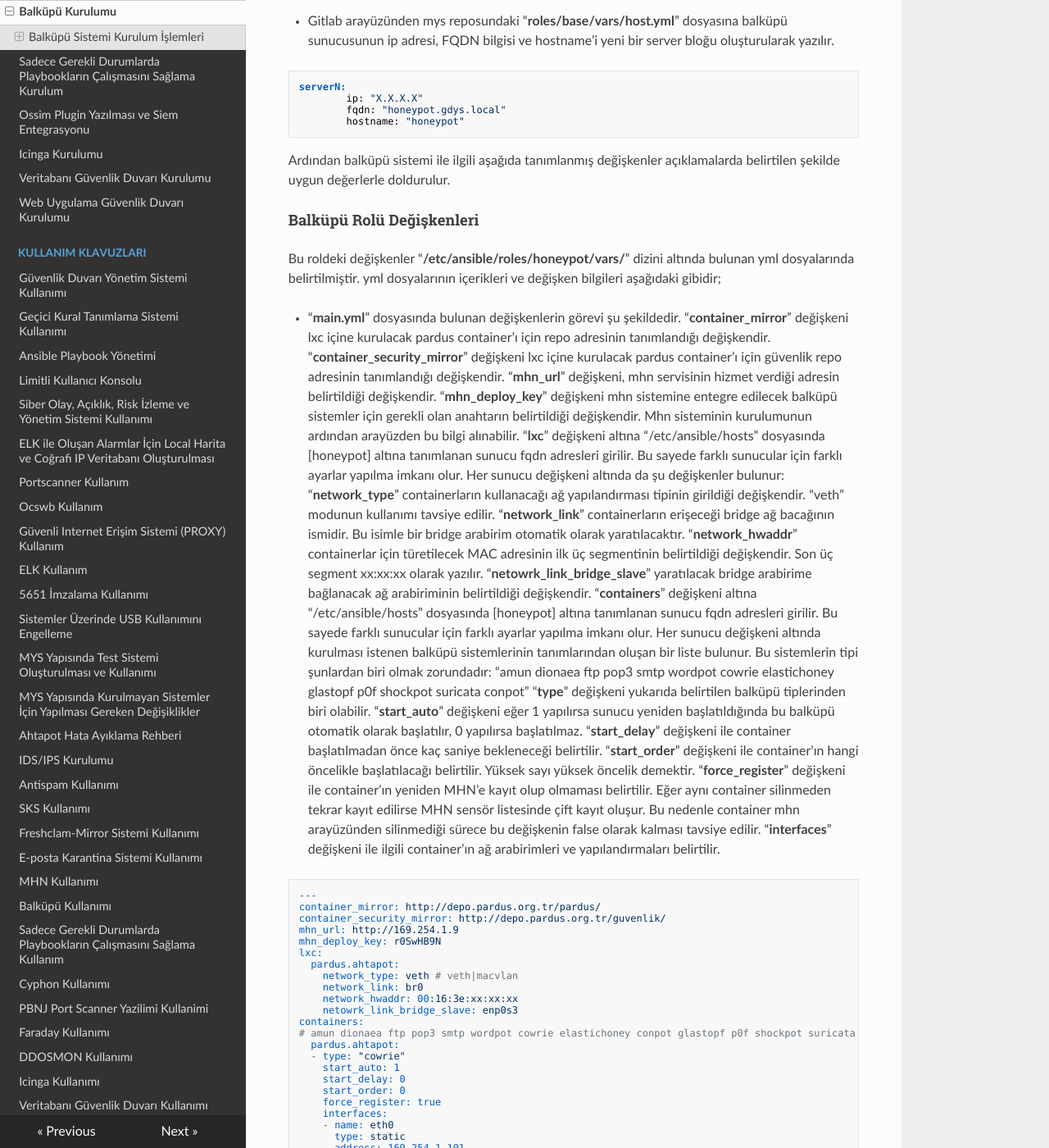
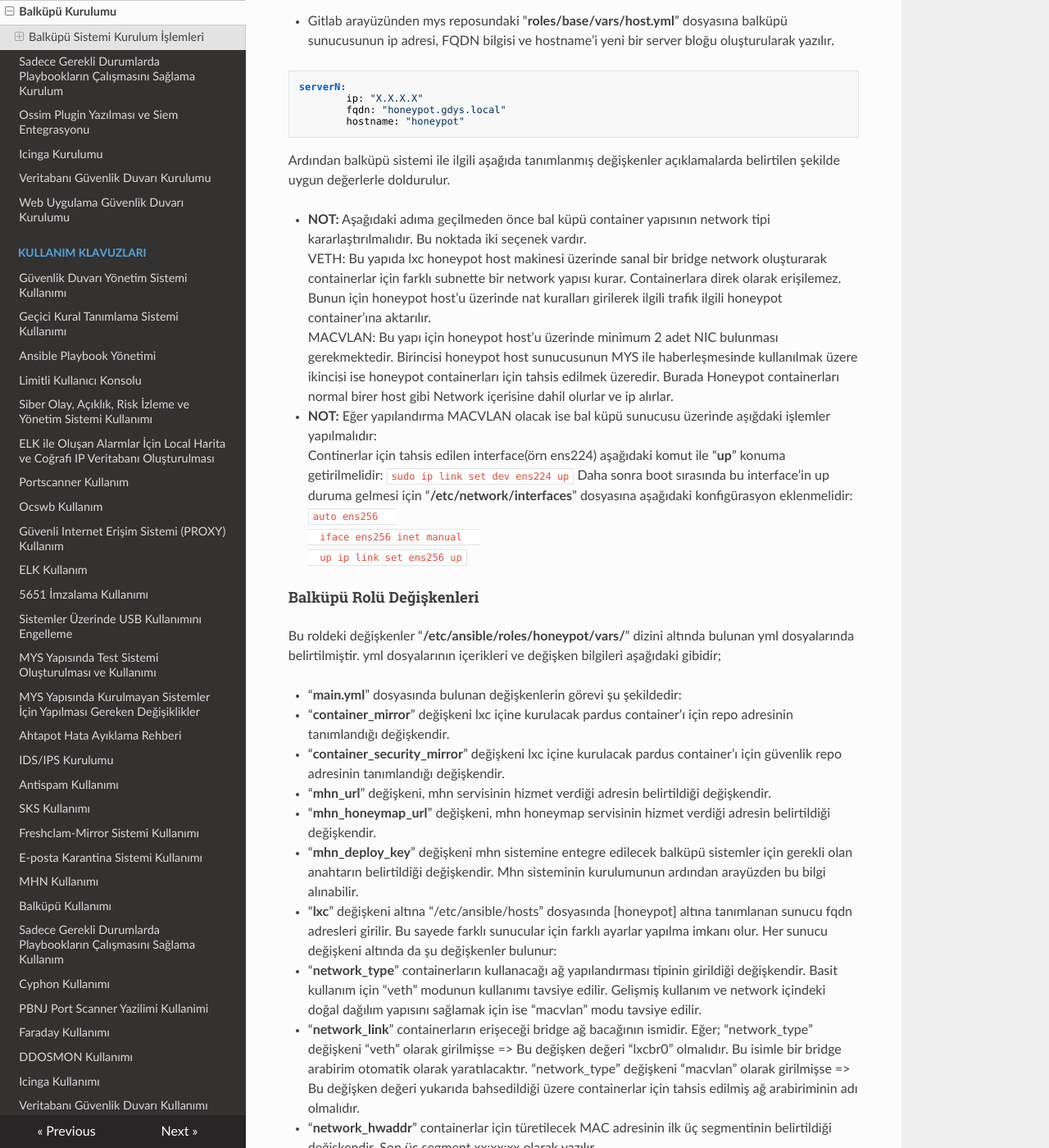
Before and after one commit to Pardus-Ahtapot/Dokumanlar, an MkDocs documentation site: the page built from docs/kurulum-yonergeleri/honeypot-kurulum.md, in a window 1280 px wide and 1400 px high, scrolled down 656 px. Shown: the whole window at 82% size. Built offline with MkDocs 1.6.1, drawn with Linux system fonts in a browser that asks for light colours; nearby versions of some CDN libraries; old or Windows-style settings are respelled for this version of MkDocs; some of the changed text lies outside the part shown.

Commit message:
Honeypot kurulum dökümanı güncellendi

````diff
--- a/docs/kurulum-yonergeleri/honeypot-kurulum.md
+++ b/docs/kurulum-yonergeleri/honeypot-kurulum.md
@@ -36,39 +36,91 @@ serverN:
 
 Ardından balküpü sistemi ile ilgili aşağıda tanımlanmış değişkenler açıklamalarda belirtilen şekilde uygun değerlerle doldurulur.
 
+- **NOT:** Aşağıdaki adıma geçilmeden önce bal küpü container yapısının network tipi kararlaştırılmalıdır. Bu noktada iki seçenek vardır.
+  VETH: Bu yapıda lxc honeypot host makinesi üzerinde sanal bir bridge network oluşturarak containerlar için farklı subnette bir network yapısı kurar. Containerlara direk olarak erişilemez. Bunun için honeypot host'u üzerinde nat kuralları girilerek ilgili trafik ilgili honeypot container'ına aktarılır.
+  MACVLAN: Bu yapı için honeypot host'u üzerinde minimum 2 adet NIC bulunması gerekmektedir. Birincisi honeypot host sunucusunun MYS ile haberleşmesinde kullanılmak üzere ikincisi ise honeypot containerları için tahsis edilmek üzeredir. Burada Honeypot containerları normal birer host gibi Network içerisine dahil olurlar ve ip alırlar.
+
+- **NOT:** Eğer yapılandırma MACVLAN olacak ise bal küpü sunucusu üzerinde aşığdaki işlemler yapılmalıdır:
+  Continerlar için tahsis edilen interface(örn ens224) aşağıdaki komut ile "**up**" konuma getirilmelidir:
+  ```
+  sudo ip link set dev ens224 up
+  ```
+  Daha sonra boot sırasında bu interface'in up duruma gelmesi için "**/etc/network/interfaces**" dosyasına aşağıdaki konfigürasyon eklenmelidir:
+  ```
+  auto ens256
+  iface ens256 inet manual
+  up ip link set ens256 up
+  ```
+
+
 
 #### Balküpü Rolü Değişkenleri
 Bu roldeki değişkenler “**/etc/ansible/roles/honeypot/vars/**” dizini altında bulunan yml dosyalarında belirtilmiştir. yml dosyalarının içerikleri ve değişken bilgileri aşağıdaki gibidir;
 
--   “**main.yml**” dosyasında bulunan değişkenlerin görevi şu şekildedir. "**container_mirror**" değişkeni lxc içine kurulacak pardus container'ı için repo adresinin tanımlandığı değişkendir. "**container_security_mirror**" değişkeni lxc içine kurulacak pardus container'ı için güvenlik repo adresinin tanımlandığı değişkendir. "**mhn_url**" değişkeni, mhn servisinin hizmet verdiği adresin belirtildiği değişkendir. "**mhn_deploy_key**" değişkeni mhn sistemine entegre edilecek balküpü sistemler için gerekli olan anahtarın belirtildiği değişkendir. Mhn sisteminin kurulumunun ardından arayüzden bu bilgi alınabilir.
-"**lxc**" değişkeni altına "/etc/ansible/hosts" dosyasında [honeypot] altına tanımlanan sunucu fqdn adresleri girilir. Bu sayede farklı sunucular için farklı ayarlar yapılma imkanı olur. Her sunucu değişkeni altında da şu değişkenler bulunur:
-"**network_type**" containerların kullanacağı ağ yapılandırması tipinin girildiği değişkendir. "veth" modunun kullanımı tavsiye edilir.
-"**network_link**" containerların erişeceği bridge ağ bacağının ismidir. Bu isimle bir bridge arabirim otomatik olarak yaratılacaktır.
-"**network_hwaddr**" containerlar için türetilecek MAC adresinin ilk üç segmentinin belirtildiği değişkendir. Son üç segment xx:xx:xx olarak yazılır.
-"**netowrk_link_bridge_slave**" yaratılacak bridge arabirime bağlanacak ağ arabiriminin belirtildiği değişkendir.
-"**containers**" değişkeni altına "/etc/ansible/hosts" dosyasında [honeypot] altına tanımlanan sunucu fqdn adresleri girilir. Bu sayede farklı sunucular için farklı ayarlar yapılma imkanı olur. Her sunucu değişkeni altında kurulması istenen balküpü sistemlerinin tanımlarından oluşan bir liste bulunur. Bu sistemlerin tipi şunlardan biri olmak zorundadır: "amun dionaea ftp pop3 smtp wordpot cowrie elastichoney glastopf p0f shockpot suricata conpot"
-"**type**" değişkeni yukarıda belirtilen balküpü tiplerinden biri olabilir.
-"**start_auto**" değişkeni eğer 1 yapılırsa sunucu yeniden başlatıldığında bu balküpü otomatik olarak başlatılır, 0 yapılırsa başlatılmaz.
-"**start_delay**" değişkeni ile container başlatılmadan önce kaç saniye bekleneceği belirtilir.
-"**start_order**" değişkeni ile container'ın hangi öncelikle başlatılacağı belirtilir. Yüksek sayı yüksek öncelik demektir.
-"**force_register**" değişkeni ile container'ın yeniden MHN'e kayıt olup olmaması belirtilir. Eğer aynı container silinmeden tekrar kayıt edilirse MHN sensör listesinde çift kayıt oluşur. Bu nedenle container mhn arayüzünden silinmediği sürece bu değişkenin false olarak kalması tavsiye edilir.
-"**interfaces**"  değişkeni ile ilgili container'ın ağ arabirimleri ve yapılandırmaları belirtilir.
+- "**main.yml**" dosyasında bulunan değişkenlerin görevi şu şekildedir:
+
+- "**container_mirror**" değişkeni lxc içine kurulacak pardus container'ı için repo adresinin tanımlandığı değişkendir.
+- "**container_security_mirror**" değişkeni lxc içine kurulacak pardus container'ı için güvenlik repo adresinin tanımlandığı değişkendir.
+- "**mhn_url**" değişkeni, mhn servisinin hizmet verdiği adresin belirtildiği değişkendir.
+- "**mhn_honeymap_url**" değişkeni, mhn honeymap servisinin hizmet verdiği adresin belirtildiği değişkendir.
+- "**mhn_deploy_key**" değişkeni mhn sistemine entegre edilecek balküpü sistemler için gerekli olan anahtarın belirtildiği değişkendir. Mhn sisteminin kurulumunun ardından arayüzden bu bilgi alınabilir.
+- "**lxc**" değişkeni altına "/etc/ansible/hosts" dosyasında [honeypot] altına tanımlanan sunucu fqdn adresleri girilir. Bu sayede farklı sunucular için farklı ayarlar yapılma imkanı olur. Her sunucu değişkeni altında da şu değişkenler bulunur:
+- "**network_type**" containerların kullanacağı ağ yapılandırması tipinin girildiği değişkendir. Basit kullanım için "veth" modunun kullanımı tavsiye edilir. Gelişmiş kullanım ve network içindeki doğal dağılım yapısını sağlamak için ise "macvlan" modu tavsiye edilir.
+- "**network_link**" containerların erişeceği bridge ağ bacağının ismidir. Eğer;
+        "network_type" değişkeni "veth" olarak girilmişse => Bu değişken değeri "lxcbr0" olmalıdır. Bu isimle bir bridge arabirim otomatik olarak yaratılacaktır.
+        "network_type" değişkeni "macvlan" olarak girilmişse => Bu değişken değeri yukarıda bahsedildiği üzere containerlar için tahsis edilmiş ağ arabiriminin adı olmalıdır.
+- "**network_hwaddr**" containerlar için türetilecek MAC adresinin ilk üç segmentinin belirtildiği değişkendir. Son üç segment xx:xx:xx olarak yazılır.
+- "**netowrk_link_bridge_slave**" Eğer;
+        - "network_type" değişkeni "veth" olarak girilmişse => Yaratılacak bridge arabirime bağlanacak ağ arabiriminin adı olmalıdır.
+        - "network_type" değişkeni "macvlan" olarak girilmişse => Bu değişken değeri yukarıda bahsedildiği üzere containerlar için tahsis edilmiş ağ arabiriminin adı olmalıdır.
+- "**containers**" değişkeni altına "/etc/ansible/hosts" dosyasında [honeypot] altına tanımlanan sunucu fqdn adresleri girilir. Bu sayede farklı sunucular için farklı ayarlar yapılma imkanı olur. Her sunucu değişkeni altında kurulması istenen balküpü sistemlerinin tanımlarından oluşan bir liste bulunur. Bu sistemlerin tipi şunlardan biri olmak zorundadır: "amun dionaea ftp pop3 smtp wordpot cowrie elastichoney glastopf p0f shockpot suricata conpot"
+- "**type**" değişkeni yukarıda belirtilen balküpü tiplerinden biri olabilir.
+- "**start_auto**" değişkeni eğer 1 yapılırsa sunucu yeniden başlatıldığında bu balküpü otomatik olarak başlatılır, 0 yapılırsa başlatılmaz.
+- "**start_delay**" değişkeni ile container başlatılmadan önce kaç saniye bekleneceği belirtilir.
+- "**start_order**" değişkeni ile container'ın hangi öncelikle başlatılacağı belirtilir. Yüksek sayı yüksek öncelik demektir.
+- "**force_register**" değişkeni ile container'ın yeniden MHN'e kayıt olup olmaması belirtilir. Eğer aynı container silinmeden tekrar kayıt edilirse MHN sensör listesinde çift kayıt oluşur. Bu nedenle container mhn arayüzünden silinmediği sürece bu değişkenin false olarak kalması tavsiye edilir.
+- "**interfaces**"  değişkeni ile ilgili container'ın ağ arabirimleri ve yapılandırmaları belirtilir.
 
 ```
 ---
 container_mirror: http://depo.pardus.org.tr/pardus/
 container_security_mirror: http://depo.pardus.org.tr/guvenlik/
-mhn_url: http://169.254.1.9
-mhn_deploy_key: r0SwHB9N
+mhn_url: http://10.0.3.100 # Asagida tanimlanan mhn containerina ait IP bilgisi
+mhn_honeymap_url: http://10.0.3.100:3000 # Mhn containerina ait IP bilgisi
+mhn_deploy_key: xlINEePk
+lxc_upgrade_minute: 0
+lxc_upgrade_hour: 3
 lxc:
   pardus.ahtapot:
-    network_type: veth # veth|macvlan
-    network_link: br0
+    network_type: macvlan # veth|macvlan
+    network_link: enp0s3 # type veth ise => lxcbr0
     network_hwaddr: 00:16:3e:xx:xx:xx
-    netowrk_link_bridge_slave: enp0s3
+    network_link_bridge_slave: enp0s3
+    rsyslog_type: omfile
+    rsyslog_target:
+    rsyslog_port:
+    rsyslog_tls:
+    rsyslog_tls_cacert:
+    rsyslog_tls_mycert:
+    rsyslog_tls_myprivkey:
+    rsyslog_tls_authmode:
+    rsyslog_tls_permittedpeer:
 containers:
 # amun dionaea ftp pop3 smtp wordpot cowrie elastichoney conpot glastopf p0f shockpot suricata
   pardus.ahtapot:
+  - type: "mhn"
+    start_auto: 1
+    start_delay: 0
+    start_order: 0
+    force_register: true
+    interfaces:
+    - name: eth0
+      type: static
+      address: 10.0.3.100
+      netmask: 255.255.255.0
+      network: 10.0.3.0
+      broadcast: 10.0.3.255
+      gateway: 10.0.3.1
   - type: "cowrie"
     start_auto: 1
     start_delay: 0
@@ -77,11 +129,11 @@ containers:
     interfaces:
     - name: eth0
       type: static
-      address: 169.254.1.101
+      address: 10.0.3.101
       netmask: 255.255.255.0
-      network: 169.254.1.0
-      broadcast: 169.254.1.255
-      gateway: 169.254.1.9
+      network: 10.0.3.0
+      broadcast: 10.0.3.255
+      gateway: 10.0.3.1
   - type: "dionaea"
     start_auto: 1
     start_delay: 0
@@ -90,11 +142,11 @@ containers:
     interfaces:
     - name: eth0
       type: static
-      address: 169.254.1.102
+      address: 10.0.3.102
       netmask: 255.255.255.0
-      network: 169.254.1.0
-      broadcast: 169.254.1.255
-      gateway: 169.254.1.9
+      network: 10.0.3.0
+      broadcast: 10.0.3.255
+      gateway: 10.0.3.1
   - type: "p0f"
     start_auto: 1
     start_delay: 0
@@ -103,11 +155,11 @@ containers:
     interfaces:
     - name: eth0
       type: static
-      address: 169.254.1.103
+      address: 10.0.3.103
       netmask: 255.255.255.0
-      network: 169.254.1.0
-      broadcast: 169.254.1.255
-      gateway: 169.254.1.9
+      network: 10.0.3.0
+      broadcast: 10.0.3.255
+      gateway: 10.0.3.1
   - type: "smtp"
     start_auto: 1
     start_delay: 0
@@ -116,11 +168,11 @@ containers:
     interfaces:
     - name: eth0
       type: static
-      address: 169.254.1.104
+      address: 10.0.3.104
       netmask: 255.255.255.0
-      network: 169.254.1.0
-      broadcast: 169.254.1.255
-      gateway: 169.254.1.9
+      network: 10.0.3.0
+      broadcast: 10.0.3.255
+      gateway: 10.0.3.1
   - type: "glastopf"
     start_auto: 1
     start_delay: 0
@@ -129,11 +181,11 @@ containers:
     interfaces:
     - name: eth0
       type: static
-      address: 169.254.1.105
+      address: 10.0.3.105
       netmask: 255.255.255.0
-      network: 169.254.1.0
-      broadcast: 169.254.1.255
-      gateway: 169.254.1.9
+      network: 10.0.3.0
+      broadcast: 10.0.3.255
+      gateway: 10.0.3.1
   - type: "ftp"
     start_auto: 1
     start_delay: 0
@@ -142,11 +194,11 @@ containers:
     interfaces:
     - name: eth0
       type: static
-      address: 169.254.1.106
+      address: 10.0.3.106
       netmask: 255.255.255.0
-      network: 169.254.1.0
-      broadcast: 169.254.1.255
-      gateway: 169.254.1.9
+      network: 10.0.3.0
+      broadcast: 10.0.3.255
+      gateway: 10.0.3.1
   - type: "pop3"
     start_auto: 1
     start_delay: 0
@@ -155,11 +207,11 @@ containers:
     interfaces:
     - name: eth0
       type: static
-      address: 169.254.1.107
+      address: 10.0.3.107
       netmask: 255.255.255.0
-      network: 169.254.1.0
-      broadcast: 169.254.1.255
-      gateway: 169.254.1.9
+      network: 10.0.3.0
+      broadcast: 10.0.3.255
+      gateway: 10.0.3.1
   - type: "shockpot"
     start_auto: 1
     start_delay: 0
@@ -168,11 +220,11 @@ containers:
     interfaces:
     - name: eth0
       type: static
-      address: 169.254.1.108
+      address: 10.0.3.108
       netmask: 255.255.255.0
-      network: 169.254.1.0
-      broadcast: 169.254.1.255
-      gateway: 169.254.1.9
+      network: 10.0.3.0
+      broadcast: 10.0.3.255
+      gateway: 10.0.3.1
   - type: "wordpot"
     start_auto: 1
     start_delay: 0
@@ -181,11 +233,11 @@ containers:
     interfaces:
     - name: eth0
       type: static
-      address: 169.254.1.109
+      address: 10.0.3.109
       netmask: 255.255.255.0
-      network: 169.254.1.0
-      broadcast: 169.254.1.255
-      gateway: 169.254.1.9
+      network: 10.0.3.0
+      broadcast: 10.0.3.255
+      gateway: 10.0.3.1
   - type: "amun"
     start_auto: 1
     start_delay: 0
@@ -194,11 +246,11 @@ containers:
     interfaces:
     - name: eth0
       type: static
-      address: 169.254.1.110
+      address: 10.0.3.110
       netmask: 255.255.255.0
-      network: 169.254.1.0
-      broadcast: 169.254.1.255
-      gateway: 169.254.1.9
+      network: 10.0.3.0
+      broadcast: 10.0.3.255
+      gateway: 10.0.3.1
   - type: "suricata"
     start_auto: 1
     start_delay: 0
@@ -207,11 +259,11 @@ containers:
     interfaces:
     - name: eth0
       type: static
-      address: 169.254.1.111
+      address: 10.0.3.111
       netmask: 255.255.255.0
-      network: 169.254.1.0
-      broadcast: 169.254.1.255
-      gateway: 169.254.1.9
+      network: 10.0.3.0
+      broadcast: 10.0.3.255
+      gateway: 10.0.3.1
   - type: "elastichoney"
     start_auto: 1
     start_delay: 0
@@ -220,12 +272,12 @@ containers:
     interfaces:
     - name: eth0
       type: static
-      address: 169.254.1.112
+      address: 10.0.3.112
       netmask: 255.255.255.0
-      network: 169.254.1.0
-      broadcast: 169.254.1.255
-      gateway: 169.254.1.9
-- type: "conpot"
+      network: 10.0.3.0
+      broadcast: 10.0.3.255
+      gateway: 10.0.3.1
+  - type: "conpot"
     start_auto: 1
     start_delay: 0
     start_order: 0
@@ -233,15 +285,12 @@ containers:
     interfaces:
     - name: eth0
       type: static
-      address: 169.254.1.113
+      address: 10.0.3.113
       netmask: 255.255.255.0
-      network: 169.254.1.0
-      broadcast: 169.254.1.255
-      gateway: 169.254.1.9
-
-
+      network: 10.0.3.0
+      broadcast: 10.0.3.255
+      gateway: 10.0.3.1
 ```
-
 -   “**cowrie.yml**” dosyası ile cowrie balküpü sistemlerinin ortak yapılandırmaları yapılır. Bu dosyada bulunan değişkenler şu şekildedir.
 "**cowrie_hostname**" değişkeni cowrie balküpü sisteminin hostname'inin belirtildiği değişkendir.  "**cowrie_enable_ssh**" değişkeni cowrie balküpü sisteminin ssh tuzak sisteminin aktif olup olmamasının belirtildiği değişkendir. "**cowrie_real_ssh_port**" cowrie balküpü sistemine erişip yönetebilmek için kullanılacak port tanımının yapıldığı değişkendir.   "**cowrie_ssh_port**" değişkeni, cowrie balküpü sisteminde tuzak ssh sunucusunun hizmet vereceği portun belirtildiği değişkendir. "**cowrie_ssh_version**" tuzak ssh sisteminin taklit edeceği ssh sürümünün belirtildiği değişkendir.  "**cowrie_enable_telnet**" değişkeni cowrie balküpü sisteminin telnet tuzak sisteminin aktif olup olmamasının belirtildiği değişkendir. "**cowrie_telnet_port**" değişkeni, cowrie balküpü sisteminde tuzak telnet sunucusunun hizmet vereceği portun belirtildiği değişkendir. "**cowrie_register_check_file**" cowrie balküpünün Mhn'e başarılı bir şekilde kayıt olduktan sonra oluşturduğu dosyanın yoludur.
 ```
````
